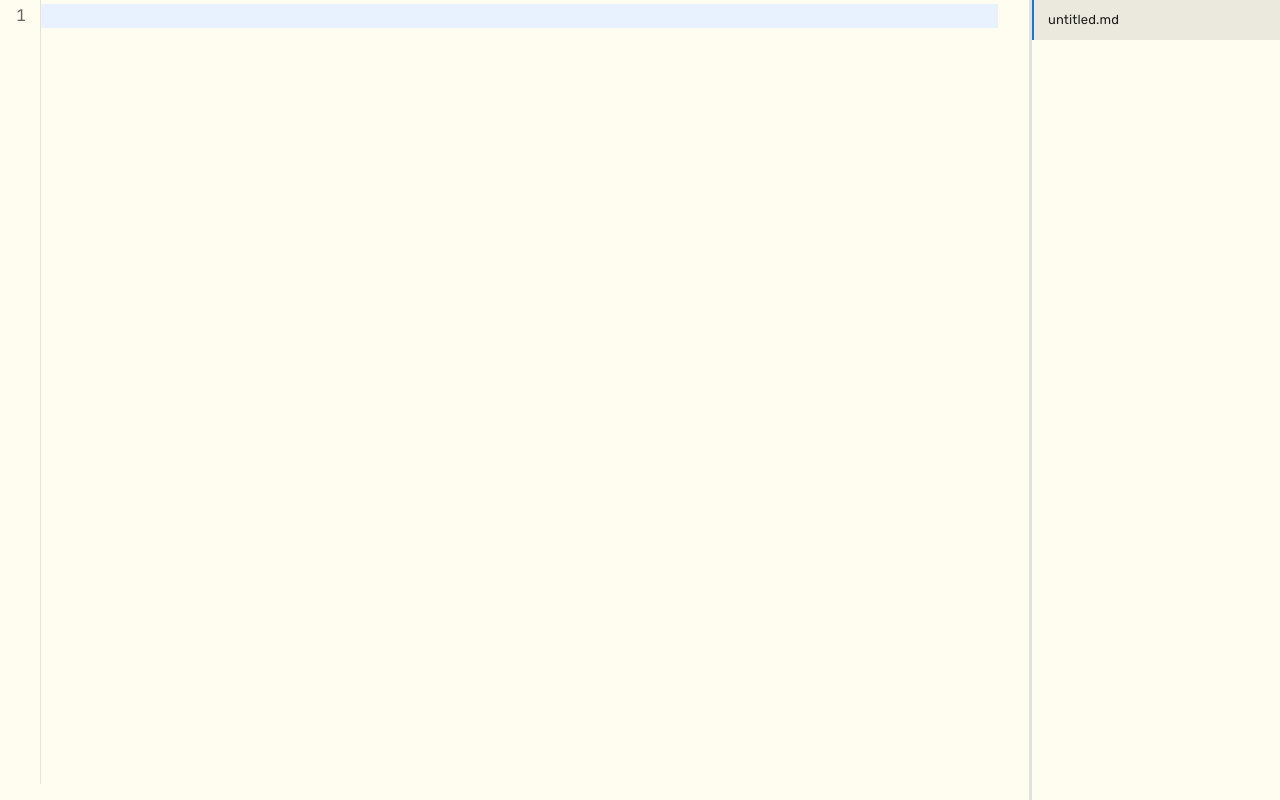
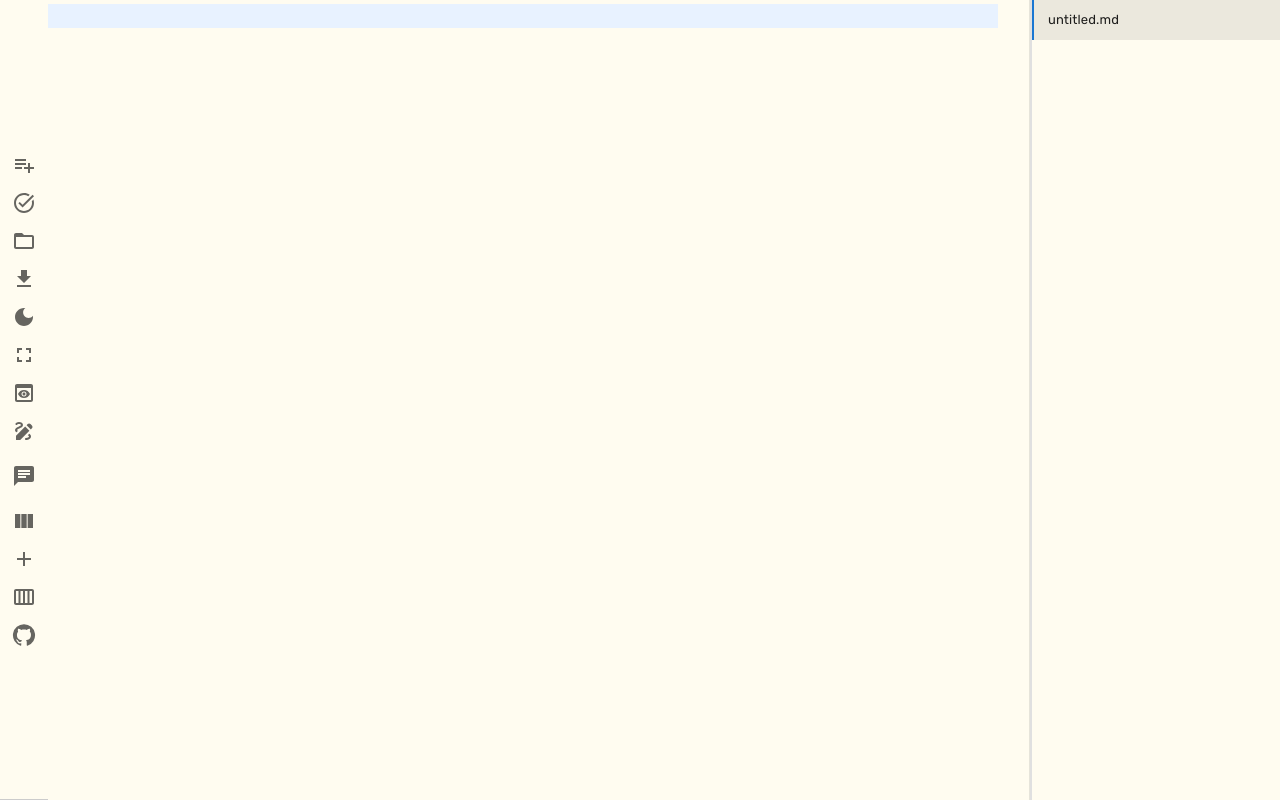
Before and after one commit to tchowdary/notepad-web, a React (Vite) app: page / in a window 1280 px wide. Built offline with nearby package versions, Linux system fonts and the light colour scheme.

Commit message:
Toolbar back to top.

```diff
--- a/src/components/Toolbar.jsx
+++ b/src/components/Toolbar.jsx
@@ -1,4 +1,4 @@
-import React, { useState, useEffect } from 'react';
+import React, { useState } from 'react';
 import {
   AppBar,
   Toolbar as MuiToolbar,
@@ -66,8 +66,6 @@ const Toolbar = ({
   activeTab,
   setActiveTab,
 }) => {
-  const [isVisible, setIsVisible] = useState(false);
-  const [mouseX, setMouseX] = useState(0);
   const [showGitHubSettings, setShowGitHubSettings] = useState(false);
   const [showApiKeyInput, setShowApiKeyInput] = useState(false);
   const [convertAnchorEl, setConvertAnchorEl] = useState(null);
@@ -147,39 +145,23 @@ const Toolbar = ({
     onNewTab({ type: 'tiptap', name: weeklyNoteTitle });
   };
 
-  useEffect(() => {
-    const handleMouseMove = (e) => {
-      setMouseX(e.clientX);
-      if (e.clientX <= 10) {
-        setIsVisible(true);
-      } else if (e.clientX > 60) {
-        setIsVisible(false);
-      }
-    };
-
-    window.addEventListener('mousemove', handleMouseMove);
-    return () => window.removeEventListener('mousemove', handleMouseMove);
-  }, []);
-
   return (
     <AppBar
       position="fixed"
       color={darkMode ? "default" : "primary"}
       elevation={0}
+      className={className}
       sx={{
-        transition: 'transform 0.3s ease-in-out',
-        transform: isVisible ? 'translateX(0)' : 'translateX(-100%)',
-        '&:hover': {
-          transform: 'translateX(0)'
-        },
-        borderRight: `1px solid ${darkMode ? '#1e1e1e' : '#FFFCF0'}`,
-        bgcolor: darkMode ? '#1e1e1e' : '#FFFCF0',
+        borderBottom: `1px solid ${darkMode ? '#333' : '#ccc'}`,
+        bgcolor: darkMode ? '#333' : '#fff',
         width: '48px',
-        height: '100%',
+        height: '100vh',
         left: 0,
         top: 0,
+        display: 'flex',
+        alignItems: 'center',
         '& .MuiIconButton-root': {
-          color: darkMode ? 'rgba(255, 255, 255, 0.7)' : 'rgba(0, 0, 0, 0.7)',
+          color: darkMode ? 'rgba(255, 255, 255, 0.7)' : 'rgba(0, 0, 0, 0.6)',
           '&:hover': {
             color: darkMode ? '#fff' : '#000',
           }
```
